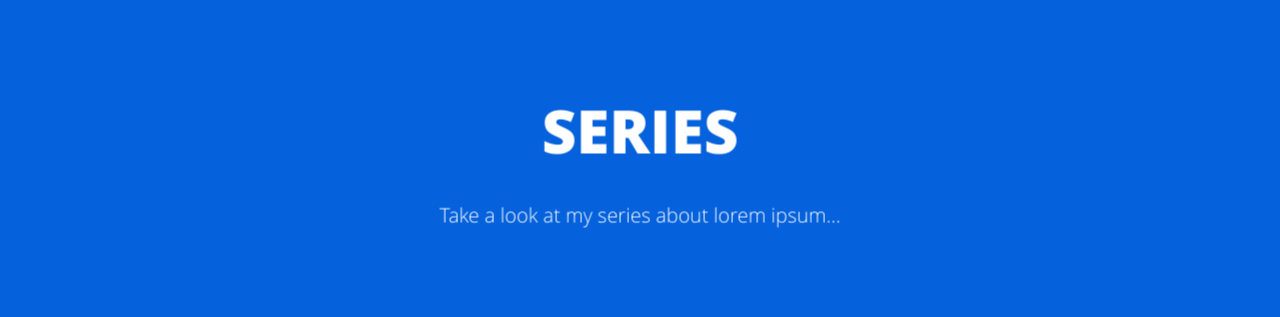
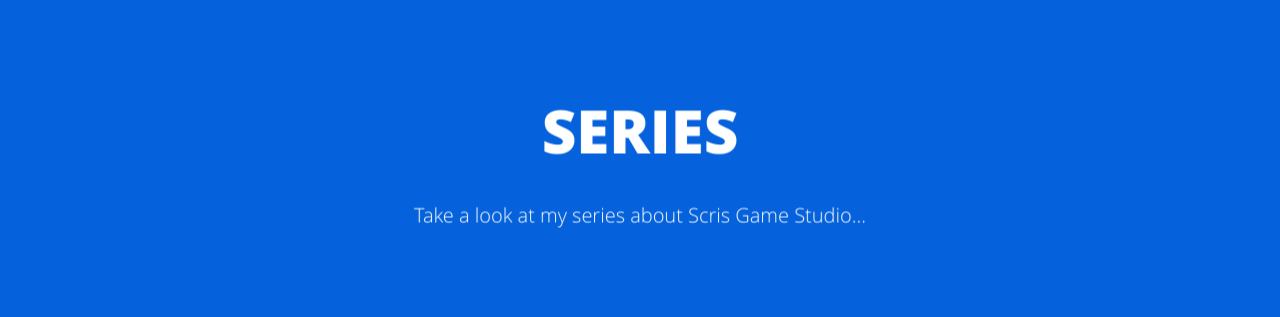
Before and after one commit to ScrisStudio/scris.top, a Jekyll site: the page built from series.html, in a window 1280 px wide. Shown: the part 281-598 px from the top of the page. Built offline with Jekyll 4.4.1, drawn with Linux system fonts in a browser that asks for light colours.

Commit message:
Update series.html

```diff
--- a/series.html
+++ b/series.html
@@ -3,7 +3,7 @@ layout: minimal
 title: "Series"
 permalink: /series/index.html
 image: '/assets/img/series.png'
-description: "Take a look at my series about lorem ipsum..."
+description: "Take a look at my series about Scris Game Studio..."
 ---
 
 {% for tag in site.categories %}
```
